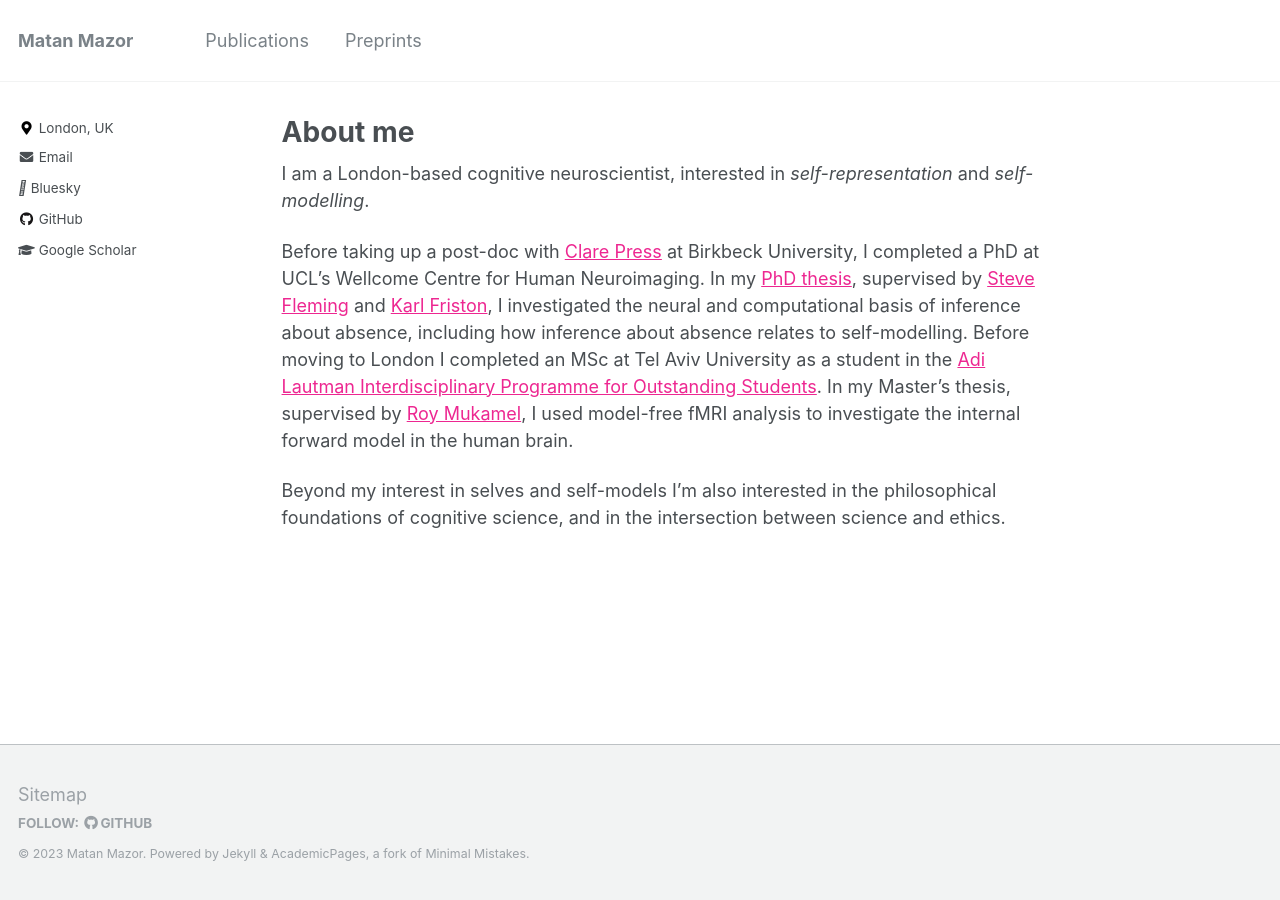
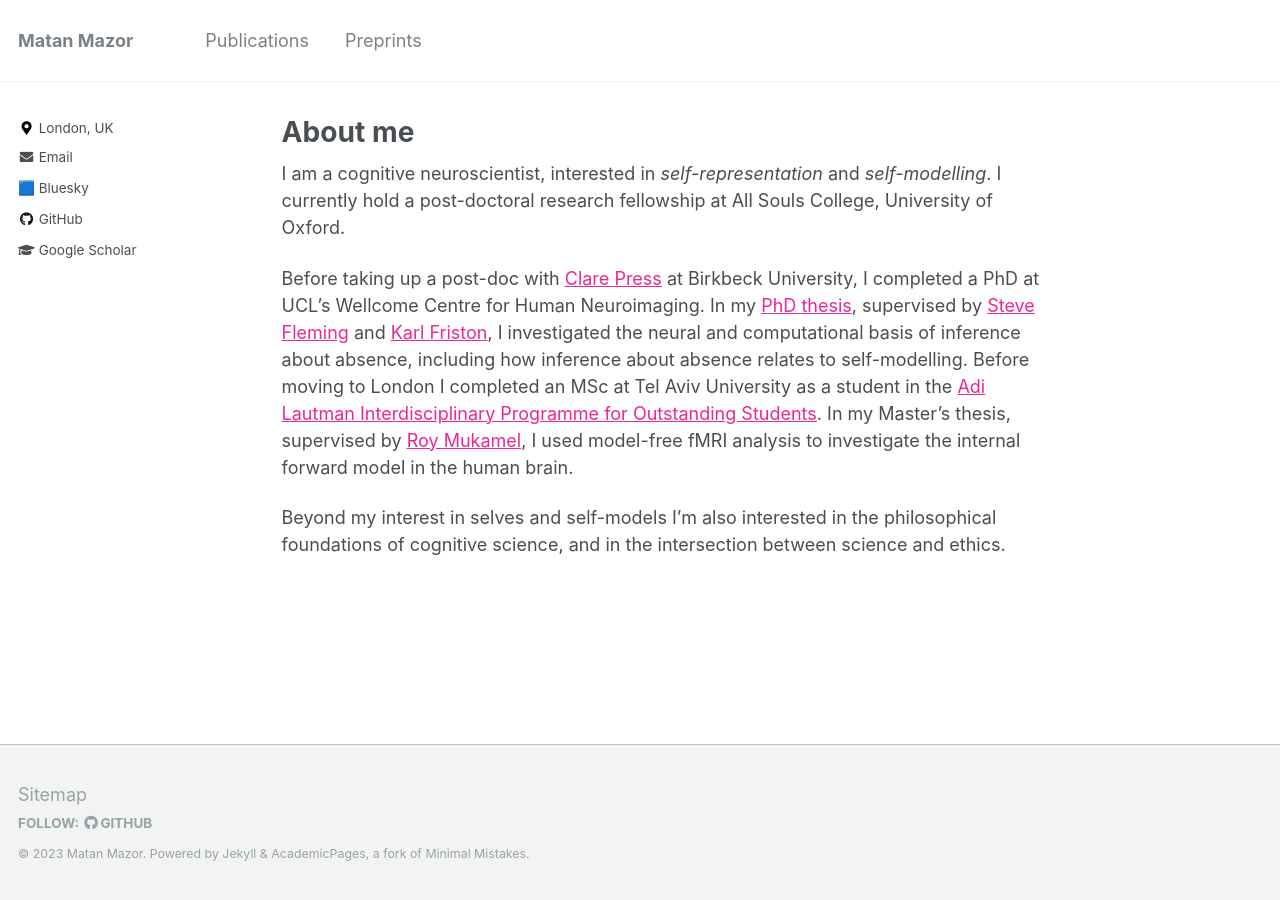
Before and after one commit to matanmazor/matanmazor.github.io, a Jekyll site: the page built from _pages/about.md, in a window 1280 px wide. Built offline with Jekyll 4.4.1, drawn with Linux system fonts in a browser that asks for light colours.

Commit message:
bluesky logo an new bio

```diff
--- a/_includes/author-profile.html
+++ b/_includes/author-profile.html
@@ -47,7 +47,7 @@
         <li><a href="https://twitter.com/{{ author.twitter }}"><i class="fab fa-fw fa-twitter" aria-hidden="true"></i> Twitter</a></li>
       {% endif %}
       {% if author.bsky %}
-        <li><a href="https://bsky.app/profile/{{ author.bsky }}.bsky.social/"><i class="fa-solid fa-square" aria-hidden="true"></i> Bluesky</a></li>
+        <li><a href="https://bsky.app/profile/{{ author.bsky }}.bsky.social/">🟦 Bluesky</a></li>
       {% endif %}
       <!-- {% if author.mastodon %}
         <li><a rel="me" href="https://c.im/@matan">Mastodon</a></li>
--- a/_pages/about.md
+++ b/_pages/about.md
@@ -8,7 +8,7 @@ redirect_from:
   - /about.html
 ---
 
-I am a London-based cognitive neuroscientist, interested in *self-representation* and *self-modelling*.
+I am a cognitive neuroscientist, interested in *self-representation* and *self-modelling*. I currently hold a post-doctoral research fellowship at All Souls College, University of Oxford.
 
 Before taking up a post-doc with [Clare Press](https://www.bbk.ac.uk/our-staff/profile/8008284/clare-press) at Birkbeck University, I completed a PhD at UCL's Wellcome Centre for Human Neuroimaging. In my [PhD thesis](https://matanmazor.github.io/thesis), supervised by [Steve Fleming](https://www.ucl.ac.uk/pals/research/experimental-psychology/person/steve-fleming/) and [Karl Friston](https://www.fil.ion.ucl.ac.uk/~karl/), I investigated the neural and computational basis of inference about absence, including how inference about absence relates to self-modelling. Before moving to London I completed an MSc at Tel Aviv University as a student in the [Adi Lautman Interdisciplinary Programme for Outstanding Students](https://en.wikipedia.org/wiki/Adi_Lautman_Interdisciplinary_Program_for_Outstanding_Students). In my Master's thesis, supervised by [Roy Mukamel](https://socsci3.tau.ac.il/rmukamel/), I used model-free fMRI analysis to investigate the internal forward model in the human brain.
 
```
